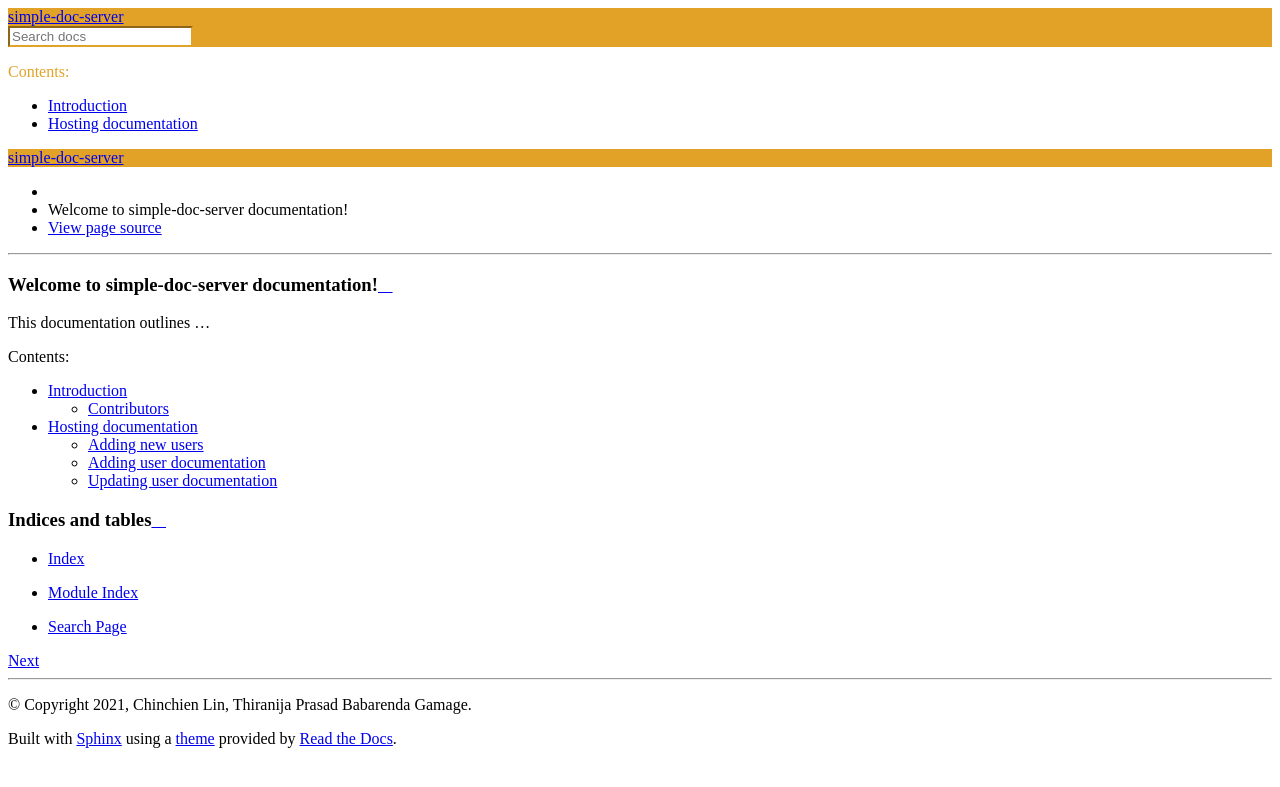
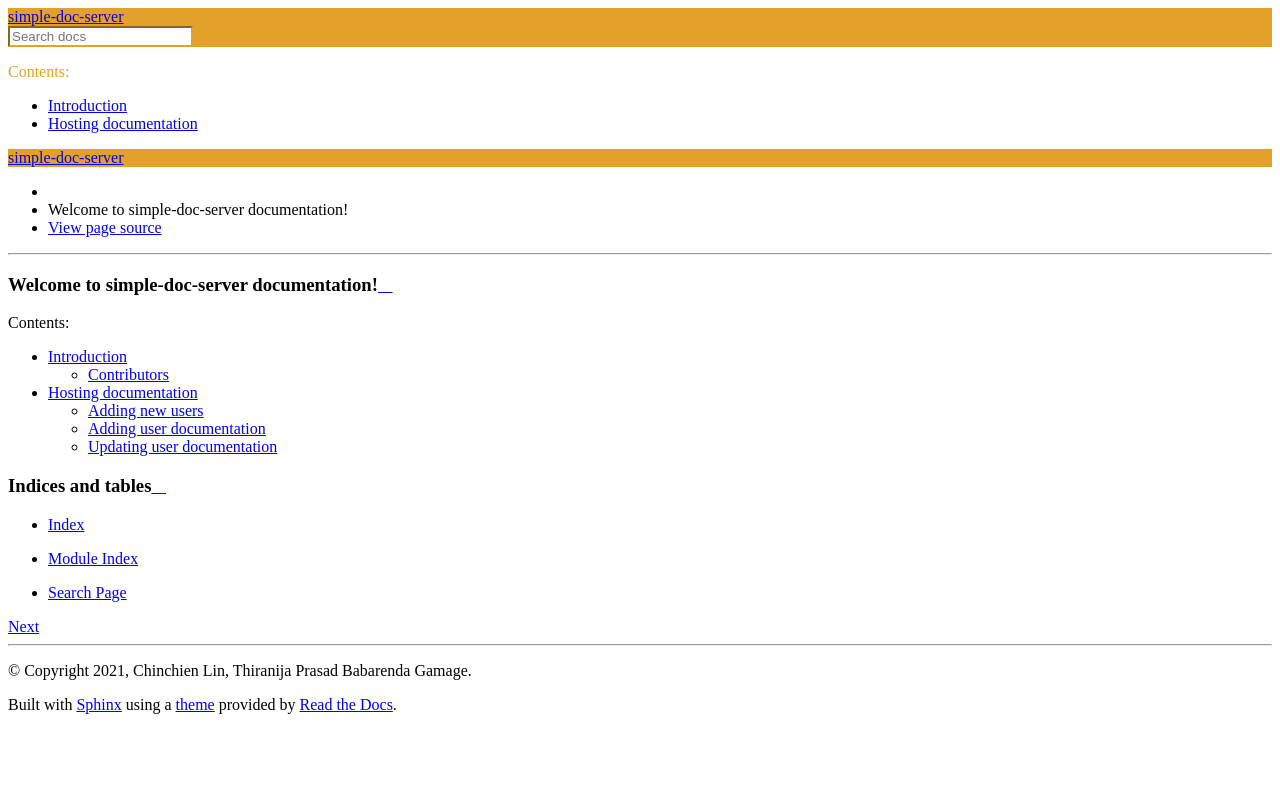
Before and after one commit to Research-software-development-resources/simple-doc-server, a Sphinx documentation site: the page built from docs/source/index.rst, in a window 1280 px wide. Shown: the top 787 px of the page. Built offline with Sphinx 7.4.7 and the Read the Docs theme 2.0.0, drawn with Linux system fonts in a browser that asks for light colours.

Commit message:
Updating readme

```diff
--- a/docs/source/index.rst
+++ b/docs/source/index.rst
@@ -5,8 +5,6 @@
 
 Welcome to simple-doc-server documentation!
 ===========================================
-
-This documentation outlines ...
 
 .. toctree::
    :maxdepth: 2
```
